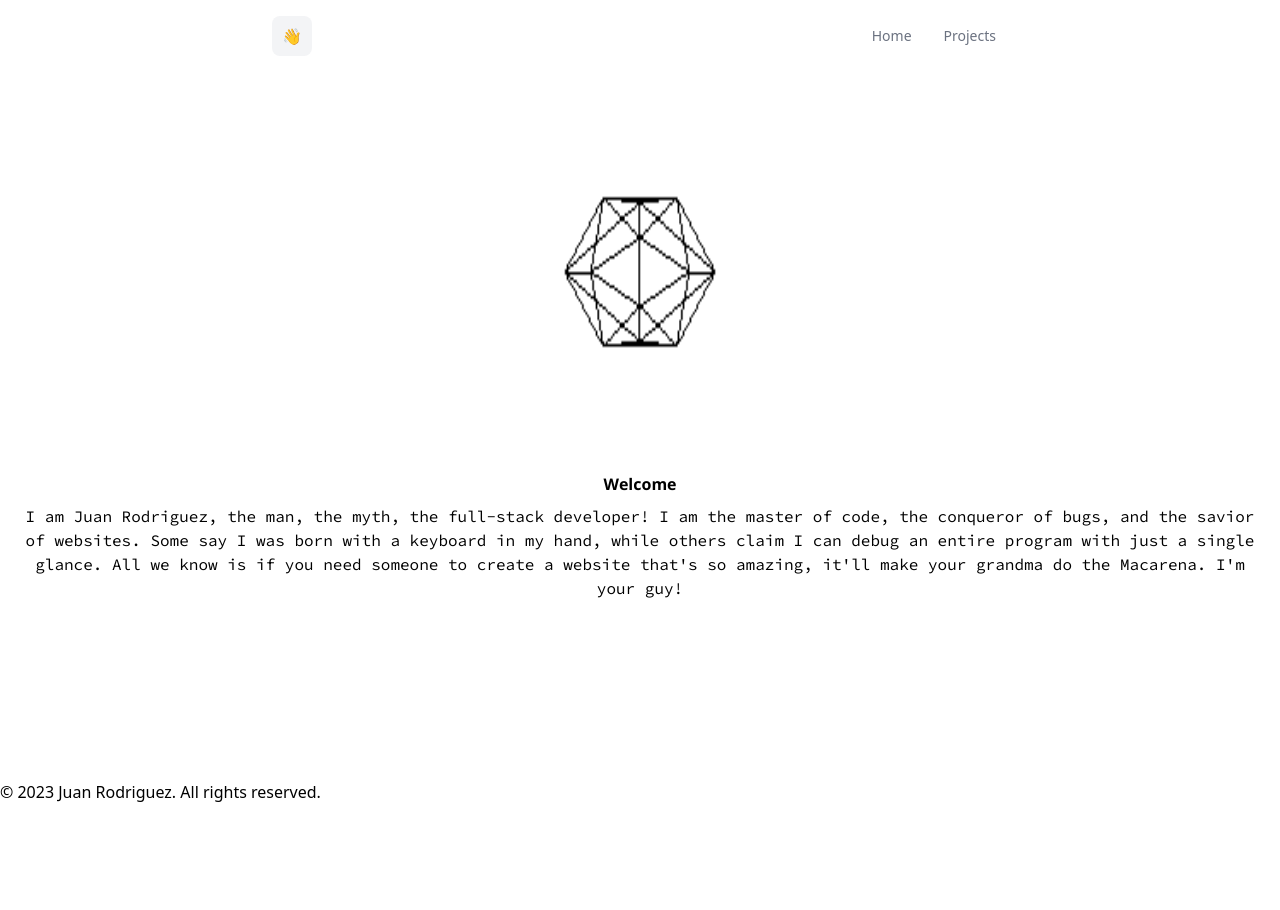
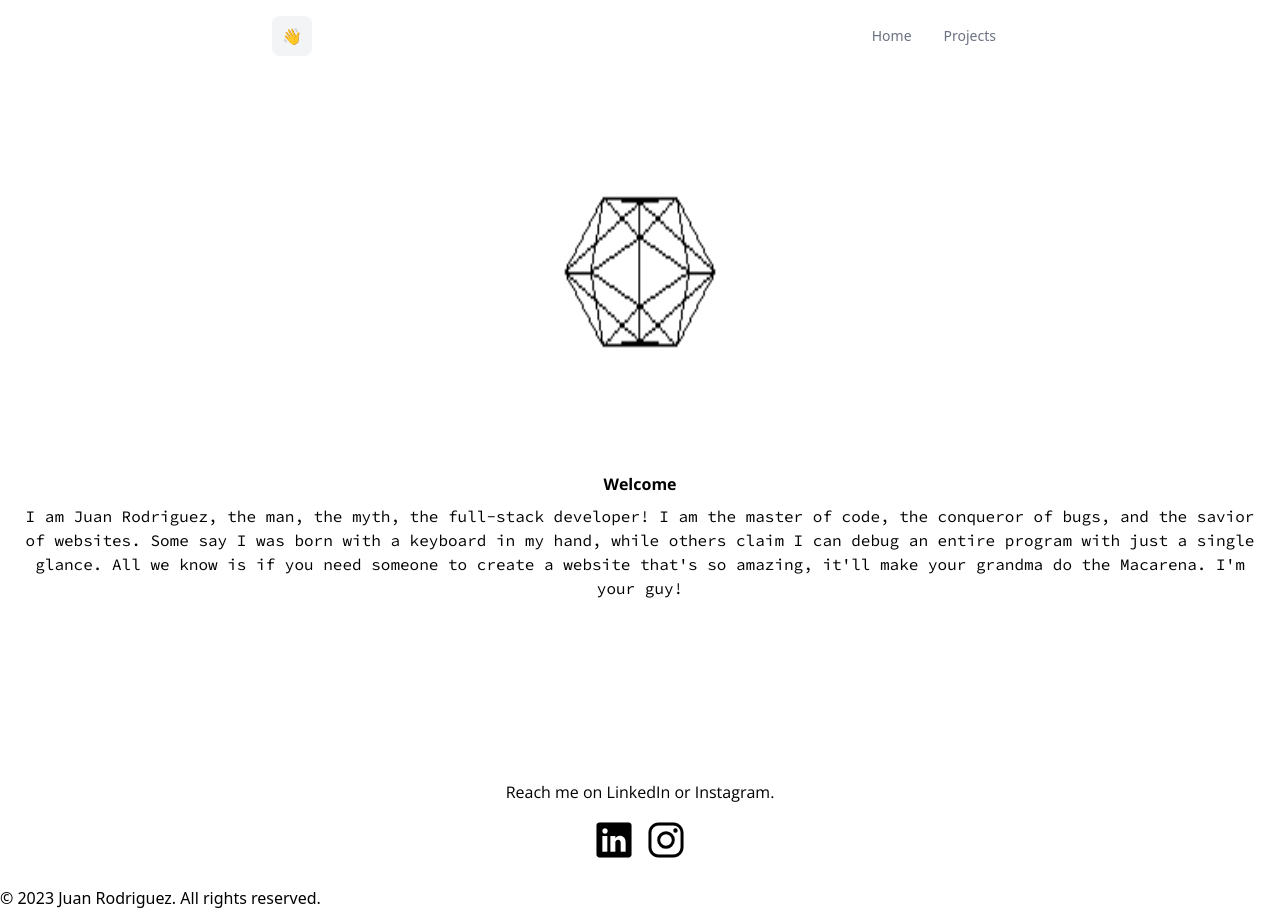
Before and after one commit to Juan337492/JUan337492.github.io, a website: page docs/index.html in a window 1280 px wide. Before the commit the page ends 804 px from the top, so only its background shows below. Drawn offline with nearby package versions, Linux system fonts and the light colour scheme.

Commit message:
Update index.html
update footer

```diff
--- a/docs/index.html
+++ b/docs/index.html
@@ -46,9 +46,16 @@
       I'm your guy!</p>
   </main>
   <footer>
+    <h2 class="text-center" style="font-family: 'Open Sans', sans-serif;">Reach me on LinkedIn or Instagram.</h2>
+    <div class="flex justify-center mb-5 gap-3">
+      <a href="https://www.linkedin.com/in/juan-rodriguez-tech"><ion-icon class="w-10 h-10 pt-4" name="logo-linkedin"></ion-icon></a>
+
+      <a href="https://www.instagram.com/juantaco_/"><ion-icon class="w-10 h-10 pt-4" name="logo-instagram"></ion-icon></a>
+    </div>
     <p>&copy; 2023 Juan Rodriguez. All rights reserved.</p>
-  </footer>
-
+</footer>
+ <script type="module" src="https://unpkg.com/ionicons@7.1.0/dist/ionicons/ionicons.esm.js"></script>
+  <script nomodule src="https://unpkg.com/ionicons@7.1.0/dist/ionicons/ionicons.js"></script>
 </body>
 <script src="style.js"></script>
 
```
